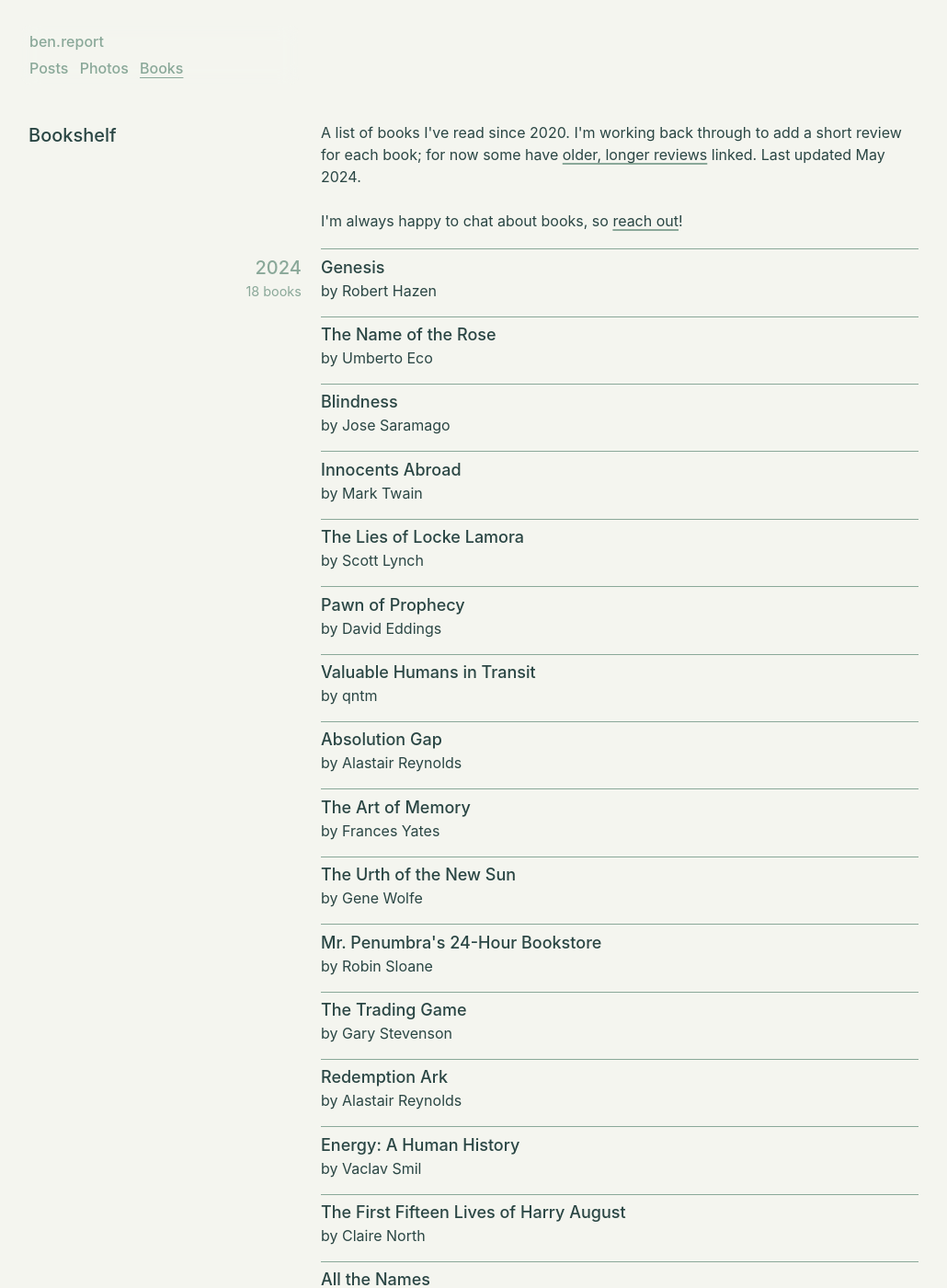
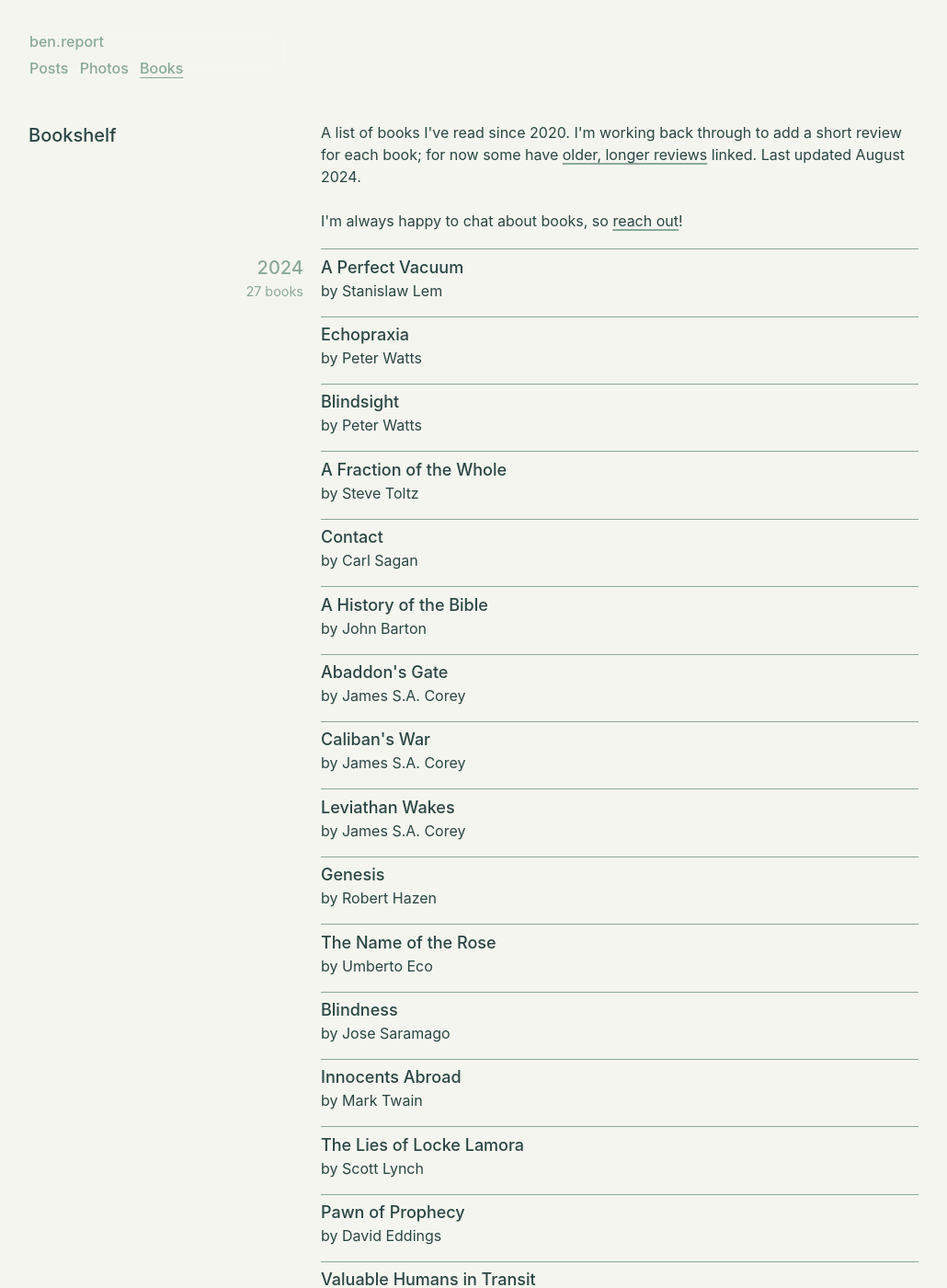
Before and after one commit to penborter/ben-report, a Jekyll site: the page built from _pages/books.html, in a window 1280 px wide and 1400 px high. Shown: the whole window at 92% size, without its empty margins (1-1031 px from the left). Built offline with Jekyll 4.4.1, drawn with Linux system fonts in a browser that asks for light colours; some web fonts are replaced.

Commit message:
Reading list update

```diff
--- a/_data/reading.yml
+++ b/_data/reading.yml
@@ -1,6 +1,24 @@
 years:
   - year: "2024"
     books:
+      - title: A Perfect Vacuum
+        author: Stanislaw Lem
+      - title: Echopraxia
+        author: Peter Watts
+      - title: Blindsight
+        author: Peter Watts
+      - title: A Fraction of the Whole
+        author: Steve Toltz
+      - title: Contact
+        author: Carl Sagan
+      - title: A History of the Bible
+        author: John Barton
+      - title: Abaddon's Gate
+        author: James S.A. Corey
+      - title: Caliban's War
+        author: James S.A. Corey
+      - title: Leviathan Wakes
+        author: James S.A. Corey
       - title: Genesis
         author: Robert Hazen
       - title: The Name of the Rose
--- a/_pages/books.html
+++ b/_pages/books.html
@@ -1,7 +1,7 @@
 ---
 layout: default
 title: Bookshelf
-updated: May 2024
+updated: August 2024
 permalink: /books
 ---
 
```
